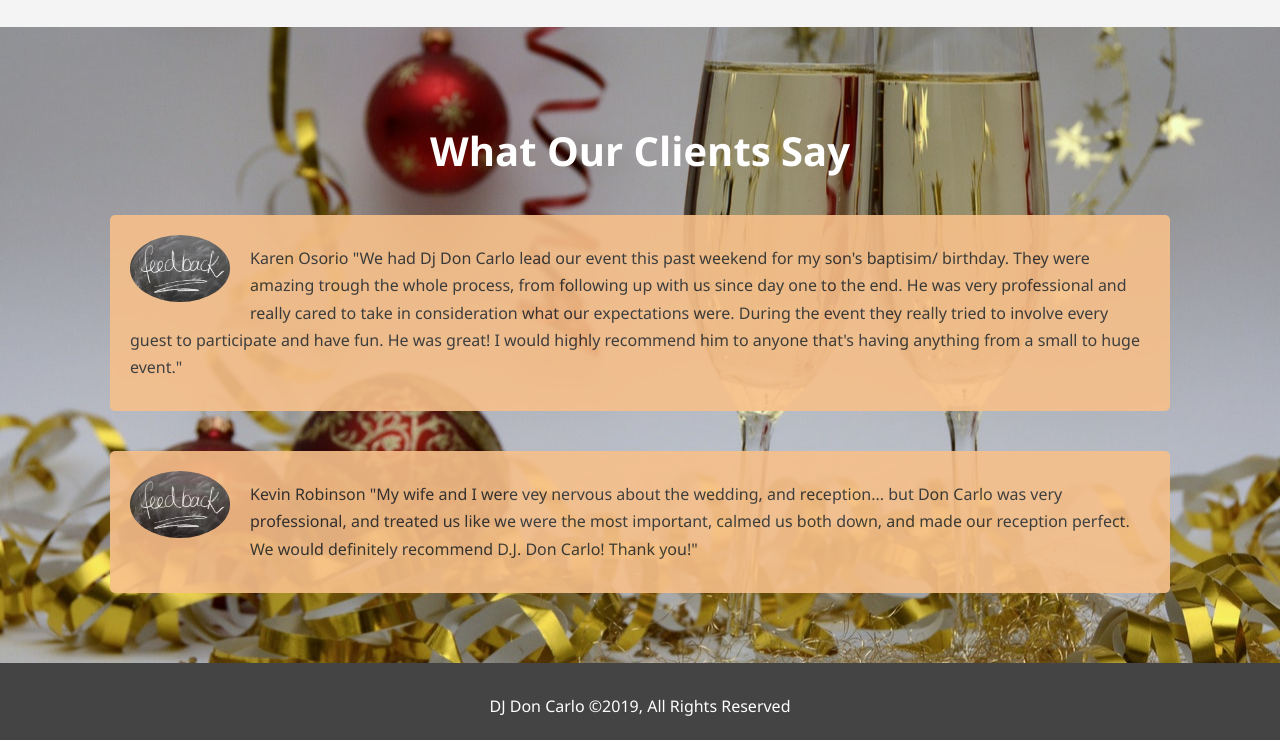
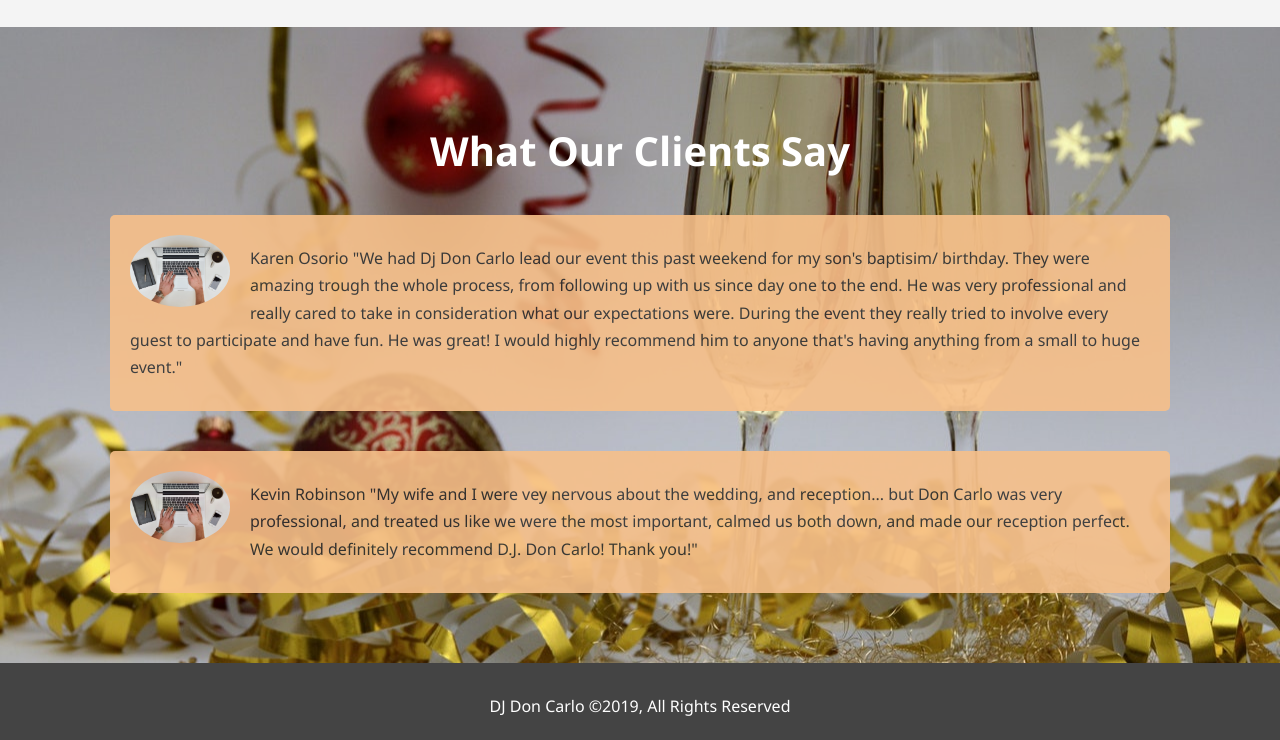
Before and after one commit to Castillo17/DJ-Don-Carlo, a plain HTML site: page about.html in a window 1280 px wide. Shown: the part 471-1211 px from the top of the page. Drawn offline with Linux system fonts and the light colour scheme.

Commit message:
Add files via upload

```diff
--- a/about.html
+++ b/about.html
@@ -43,12 +43,12 @@
     <div class="container">
         <h2 class="l-heading">What Our Clients Say</h2>
         <div class="testimonial bg-primary">
-            <img src="./img/feedback.jpeg" alt="Samantha">
+            <img src="./img/hands-coffee-cup-apple.jpg" alt="Comments">
             <p> Karen Osorio "We had Dj Don Carlo lead our event this past weekend for my son's baptisim/ birthday. They were amazing trough the whole process, from following up with us since day one to the end. He was very professional and really cared to take in consideration what our expectations were. During the event they really tried to involve every guest to participate and have fun. He was great! I would highly recommend him to anyone that's having anything from a small to huge event."</p>
         </div>
 
         <div class="testimonial bg-primary">
-            <img src="./img/feedback.jpeg" alt="Karen">
+            <img src="./img/hands-coffee-cup-apple.jpg" alt="Comments">
             <p> Kevin Robinson "My wife and I were vey nervous about the wedding, and reception... but Don Carlo was very professional, and treated us like we were the most important, calmed us both down, and made our reception perfect. We would definitely recommend D.J. Don Carlo! Thank you!"</p>
         </div>
     </div>
```
Also changed, not shown: img/hands-coffee-cup-apple.jpg (added).
